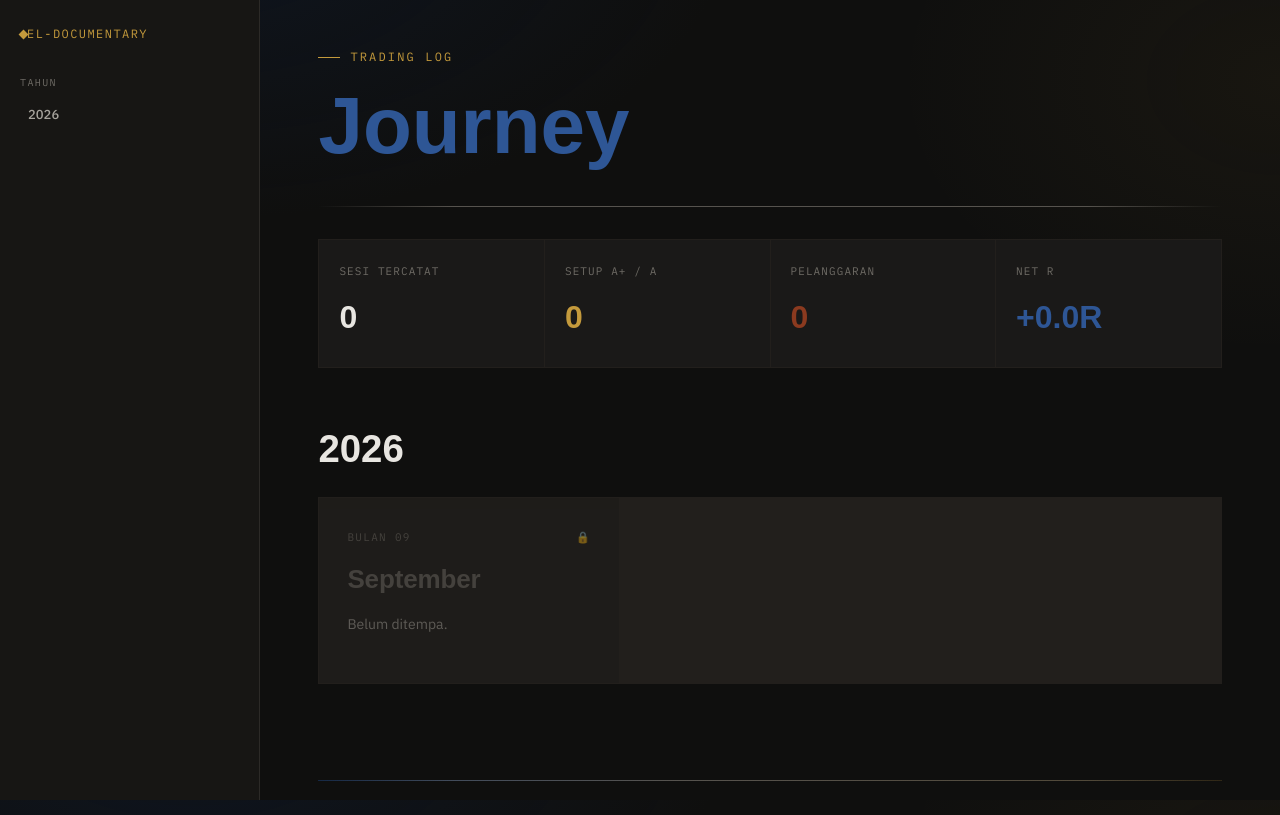
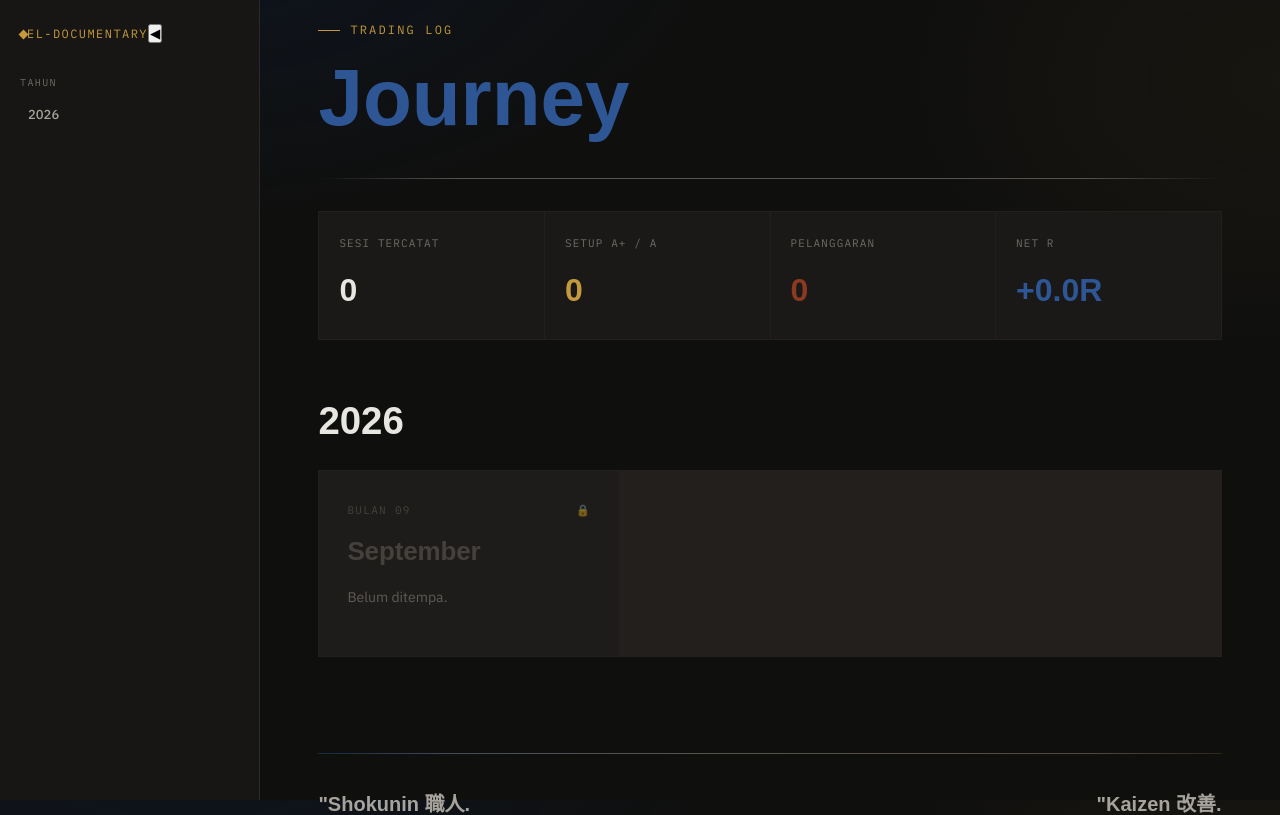
Before and after one commit to Eleven-stack11/the-tempering, a Next.js app: page / in a window 1280 px wide. Shown: the top 815 px of the page. Built offline with nearby package versions, Linux system fonts and the light colour scheme; a web font is replaced by a local one.

Commit message:
Update Sidebar.tsx

```diff
--- a/app/components/Sidebar.tsx
+++ b/app/components/Sidebar.tsx
@@ -20,6 +20,7 @@ interface MonthItem {
   weeks?: WeekItem[];
 }
 
+// ===== IKON SVG =====
 const IconFolder = () => (
   <svg viewBox="0 0 24 24"><rect x="3" y="4" width="18" height="17" rx="0"/><line x1="3" y1="9" x2="21" y2="9"/><line x1="8" y1="2" x2="8" y2="6"/><line x1="16" y1="2" x2="16" y2="6"/></svg>
 );
@@ -64,19 +65,19 @@ export default function Sidebar({ months }: { months: MonthItem[] }) {
 
   return (
     <>
-      <button
-        onClick={toggleSidebar}
-        className="fixed top-4 left-4 z-[99999] bg-[#151515] border border-[#2a2a2a] rounded-lg p-2 text-[#aaa] hover:text-white transition text-xl w-10 h-10 flex items-center justify-center"
-        aria-label="Toggle Sidebar"
-        style={{ pointerEvents: 'auto' }}
-      >
-        {isOpen ? "◀" : "☰"}
-      </button>
-
+      {/* ===== SIDEBAR ===== */}
       <aside className={`sb-sidebar ${isOpen ? '' : 'collapsed'}`}>
+        {/* Header dengan toggle di dalamnya */}
         <div className="sb-brand">
           <span className="sb-brand-mark"></span>
           <span>EL-DOCUMENTARY</span>
+          <button
+            onClick={toggleSidebar}
+            className="sb-toggle-btn"
+            aria-label="Toggle Sidebar"
+          >
+            {isOpen ? "◀" : "☰"}
+          </button>
         </div>
 
         <div className="sb-section">Tahun</div>
```
